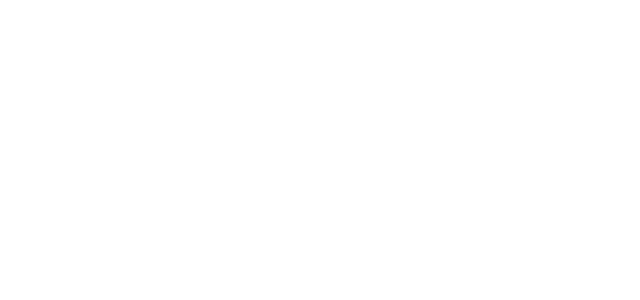
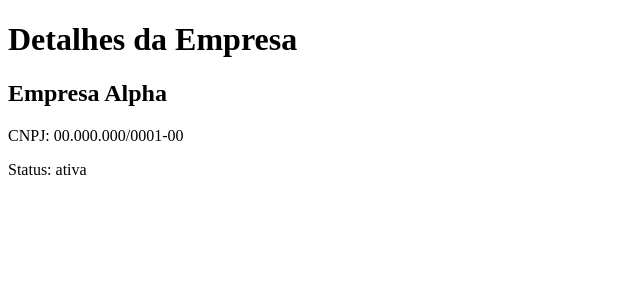
Before and after one commit to LeonardoFelps/company-management, a Vue app: page /empresas/1 in a window 1280 px wide. Before the commit this address had no page. Shown: the top 300 px of the page, without its empty margins (0-640 px from the left). Built offline with nearby package versions, Linux system fonts and the light colour scheme.

Commit message:
feat: implementar tela de detalhes de empresas

```diff
--- /dev/null
+++ b/src/pages/CompanyDetails.vue
@@ -0,0 +1,47 @@
+<script setup>
+import { ref, onMounted } from 'vue'
+import { getCompanyById } from '@/services/companyService'
+import { useRoute } from 'vue-router'
+
+const route = useRoute()
+const id = route.params.id
+
+const company = ref(null)
+const loading = ref(false)
+const error = ref('')
+
+async function loadCompany() {
+    loading.value = true
+    error.value = ''
+
+    try {
+        company.value = await getCompanyById(id)
+    } catch (err) {
+        error.value = err instanceof Error ? err.message : 'Erro ao carregar empresa'
+    } finally {
+        loading.value = false
+    }
+}
+
+onMounted(() => {
+  loadCompany()
+})
+</script>
+
+<template>
+    <main>
+        <h1>Detalhes da Empresa</h1>
+
+        <p v-if="loading">Carregando detalhes da empresa...</p>
+
+        <p v-else-if="error">{{ error }}</p>
+
+        <section v-else-if="company">
+            <article>
+                <h2>{{ company.name }}</h2>
+                <p>CNPJ: {{ company.cnpj }}</p>
+                <p>Status: {{ company.status }}</p>
+            </article>
+        </section>
+    </main>
+</template>
--- a/src/router/index.js
+++ b/src/router/index.js
@@ -1,5 +1,6 @@
 import { createRouter, createWebHistory } from 'vue-router'
 import CompanyList from '@/pages/CompanyList.vue'
+import CompanyDetails from '@/pages/CompanyDetails.vue'
 
 const router = createRouter({
   history: createWebHistory(import.meta.env.BASE_URL),
@@ -13,6 +14,11 @@
       name: 'companies',
       component: CompanyList,
     },
+    {
+      path: '/empresas/:id',
+      name: 'company-details',
+      component: CompanyDetails,
+    },
   ],
 })
 
```
